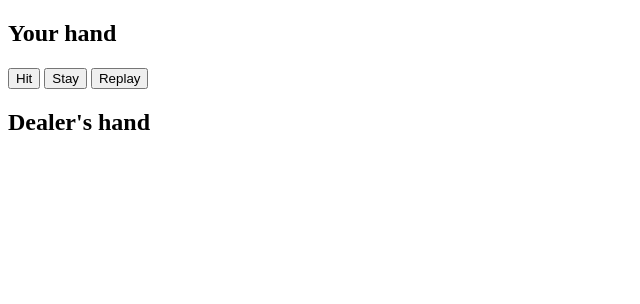
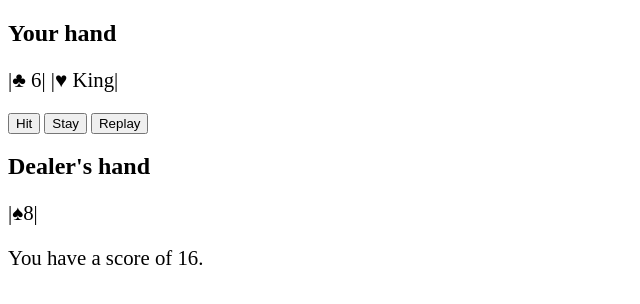
Before and after one commit to ravot/Blackjack-Page, a plain HTML site: page index.html in a window 1280 px wide. Shown: the whole page, without its empty margins (0-640 px from the left). Drawn offline with nearby package versions, Linux system fonts and the light colour scheme.

Commit message:
Update index.html

```diff
--- a/index.html
+++ b/index.html
@@ -11,6 +11,7 @@
             	<button id = "replayButton"> Replay </button>
 
 		<h2>Dealer's hand </h2>
+
 		<p id="dealerHand" style="font-size:130%"></p>
 
             	<p id="messageBox" style="font-size:130%"></p>
@@ -21,10 +22,8 @@
 
 		<script src="http://ajax.googleapis.com/ajax/libs/jquery/1.11.1/jquery.min.js"></script>
 
-		<script>
+		<script src = "blackjack_page.js"></script>
 
-
-		</script>
 
 	</body>
 
```
Lines whose indentation alone changed are shown as unchanged.
